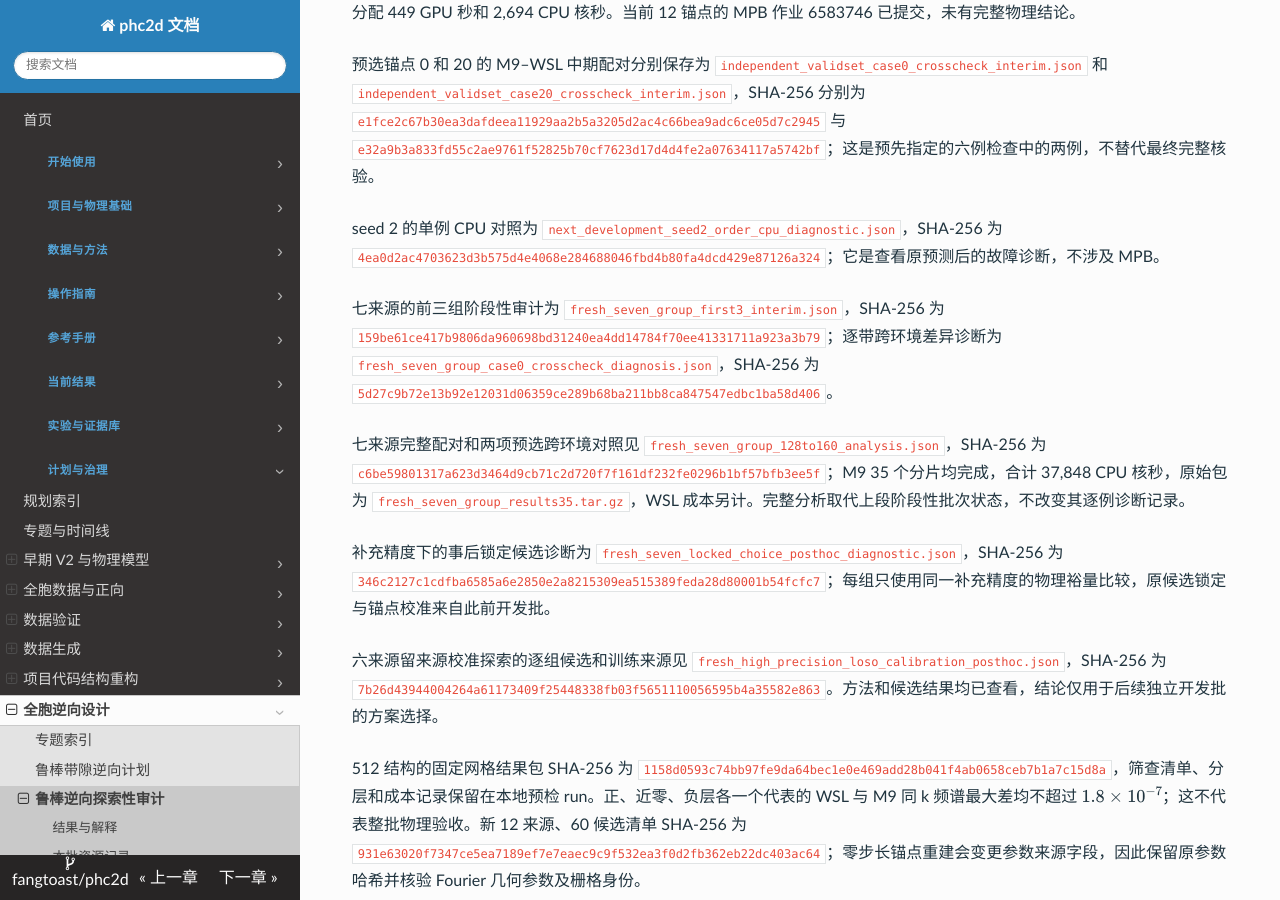
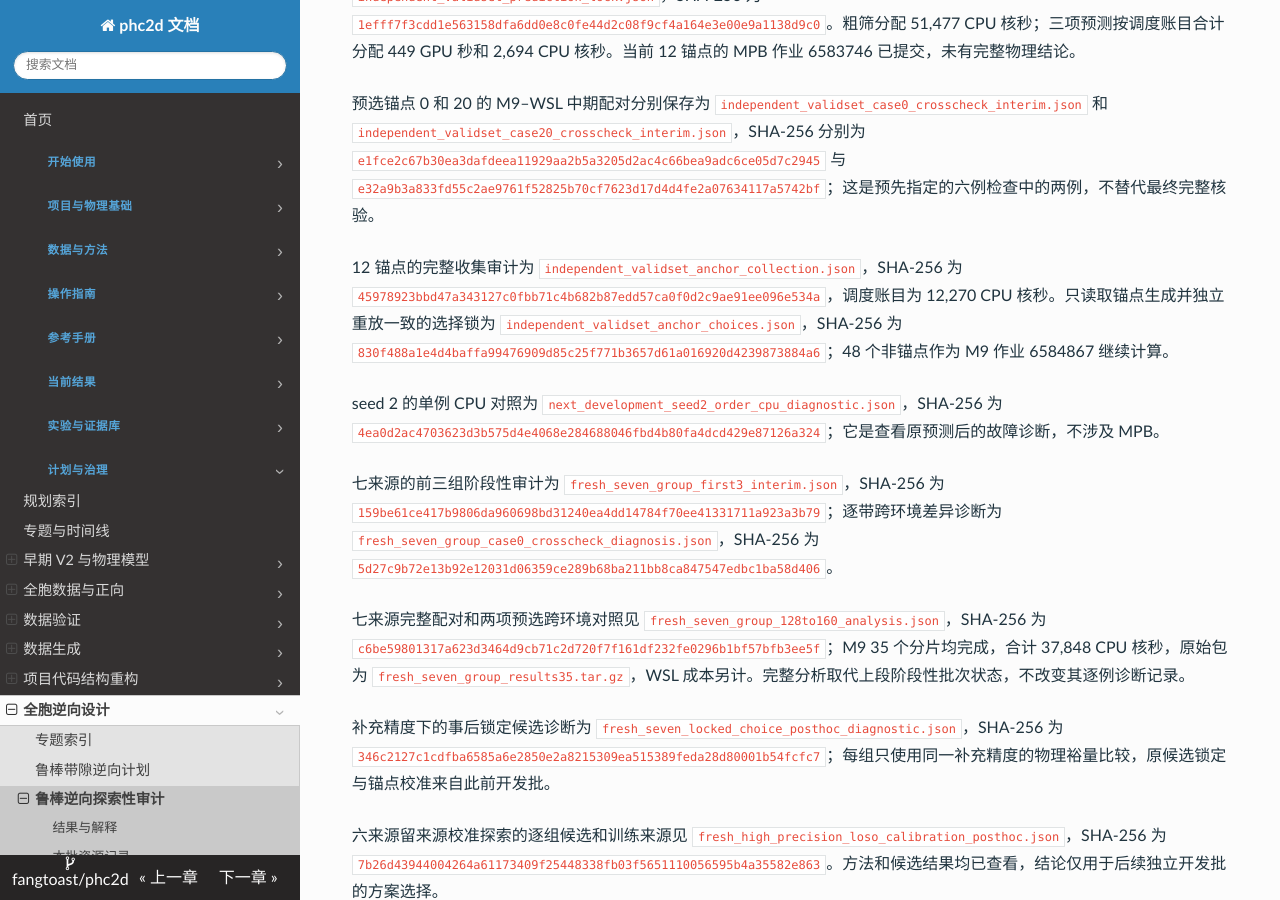
Before and after one commit to fangtoast/phc2d, an MkDocs documentation site: the page built from docs/results/inverse/鲁棒带隙逆向可用性审计.md, in a window 1280 px wide and 900 px high, scrolled down 10567 px. Built offline with MkDocs 1.6.1, drawn with Linux system fonts in a browser that asks for light colours; some of the changed text lies outside the part shown.

Commit message:
Record inverse anchor gate failure

```diff
--- a/docs/results/inverse/鲁棒带隙逆向可用性审计.md
+++ b/docs/results/inverse/鲁棒带隙逆向可用性审计.md
@@ -101,6 +101,7 @@ source_artifacts:
 | N40 补充对照 | 同样两个 checkpoint 和两个候选在 N40 的 CPU/GPU 谱均有限且带序正常，四组最大差均约 $5.96\times10^{-8}$ | 事后小样本诊断，PyTorch/CUDA 版本与 N56 不同；未预注册容差，不能据此定位异常根因或替换原锁定预测 |
 | 新种子条件开发批的粗筛与冻结预测 | 独立生成的 1,024 个来源，固定网格正、近零、负层分别为 17、11、996；按预定规则各抽 4 个。三个 seed 对 60 个候选均可评分，首个候选的 CPU/GPU 全谱最大差分别约 $1.19\times10^{-7}$、$1.44\times10^{-5}$、$1.51\times10^{-5}$，均低于预设 $5\times10^{-5}$ | 方法调整受已有开发结果启发；这是新来源的条件开发批，粗筛和代理预测不证明物理设计质量。首例跨设备一致不保证全部候选的跨设备一致，也不改变先前批次的失败 |
 | 新批预选锚点跨环境中期检查 | 前两个预选锚点中，第一个通过全频带 $10^{-6}$ 容差；第二个在负向偏移的全频带最大差为 $1.18534\times10^{-6}$，超过预设容差，k 点和数值门判断一致 | 第二例最大差在 B1，目标 B4–B5 最大差约 $5.96\times10^{-8}$；原全频带门仍为失败。其余四例未完成，继续保留并检查全批，不能宣布该批跨环境门通过 |
+| 新批锚点数值门与选择锁 | 12 个锚点的 M9 结果均已核验，来源 477 的锚点未通过数值门；其三个 seed 不可判定，其余 33 个来源–seed 的选择已锁定 | 预定的全来源数值门已不能通过；仍按冻结协议计算全部 48 个非锚点，保留失败并分析，不以完成计算代替 P2 通过 |
 | seed 2 的单例带序跨设备诊断 | 原 60 候选中唯一带序异常的来源 762 阈值正向候选，在 CPU 也出现 12 处倒序；CPU–GPU 全谱最大差约 $1.94\times10^{-5}$ | 原 GPU 倒序位于 B8–B9，最大约 0.0022。事后单例说明更换设备未必消除此异常；当前合同要求全谱有序，不能仅因目标为 B4–B5 就恢复评分或改变原 P2 门 |
 | 新批首个预选来源的漏检诊断 | 来源 131 锚点在 512 栅格、三偏移、96→128 下共同裕量为 0.01133，三个冻结 Global–Local seed 对该锚点的代理预测均为负 | 该锚点及阈值减小候选的 M9–WSL 频谱最大差约 $5.96\times10^{-8}$；单来源的有限精度诊断，全批漏检率和 P2 门尚未确定 |
 | 新批 60 候选完整物理审计 | 45/60 候选通过原数值门；12 个来源中仅 3 组的全部五候选通过。15 个未过门候选均有 96→128 空间分辨率不稳定，最多六层的自适应 k 加密均满足当前稳定条件 | 固定 512 栅格和三偏移的开发批；三个 seed 的完整分层排序均不可判定，P2 数值门未通过。两组事后 128→160 整组诊断另行开展 |
@@ -250,6 +251,8 @@ N40 对照作业 5524656 在节点 g0727 完成，分配 127 GPU 秒和 762 CPU
 
 预选锚点 0 和 20 的 M9–WSL 中期配对分别保存为 `independent_validset_case0_crosscheck_interim.json` 和 `independent_validset_case20_crosscheck_interim.json`，SHA-256 分别为 `e1fce2c67b30ea3dafdeea11929aa2b5a3205d2ac4c66bea9adc6ce05d7c2945` 与 `e32a9b3a833fd55c2ae9761f52825b70cf7623d17d4d4fe2a07634117a5742bf`；这是预先指定的六例检查中的两例，不替代最终完整核验。
 
+12 锚点的完整收集审计为 `independent_validset_anchor_collection.json`，SHA-256 为 `45978923bbd47a343127c0fbb71c4b682b87edd57ca0f0d2c9ae91ee096e534a`，调度账目为 12,270 CPU 核秒。只读取锚点生成并独立重放一致的选择锁为 `independent_validset_anchor_choices.json`，SHA-256 为 `830f488a1e4d4baffa99476909d85c25f771b3657d61a016920d4239873884a6`；48 个非锚点作为 M9 作业 6584867 继续计算。
+
 seed 2 的单例 CPU 对照为 `next_development_seed2_order_cpu_diagnostic.json`，SHA-256 为 `4ea0d2ac4703623d3b575d4e4068e284688046fbd4b80fa4dcd429e87126a324`；它是查看原预测后的故障诊断，不涉及 MPB。
 
 七来源的前三组阶段性审计为 `fresh_seven_group_first3_interim.json`，SHA-256 为 `159be61ce417b9806da960698bd31240ea4dd14784f70ee41331711a923a3b79`；逐带跨环境差异诊断为 `fresh_seven_group_case0_crosscheck_diagnosis.json`，SHA-256 为 `5d27c9b72e13b92e12031d06359ce289b68ba211bb8ca847547edbc1ba58d406`。
```
